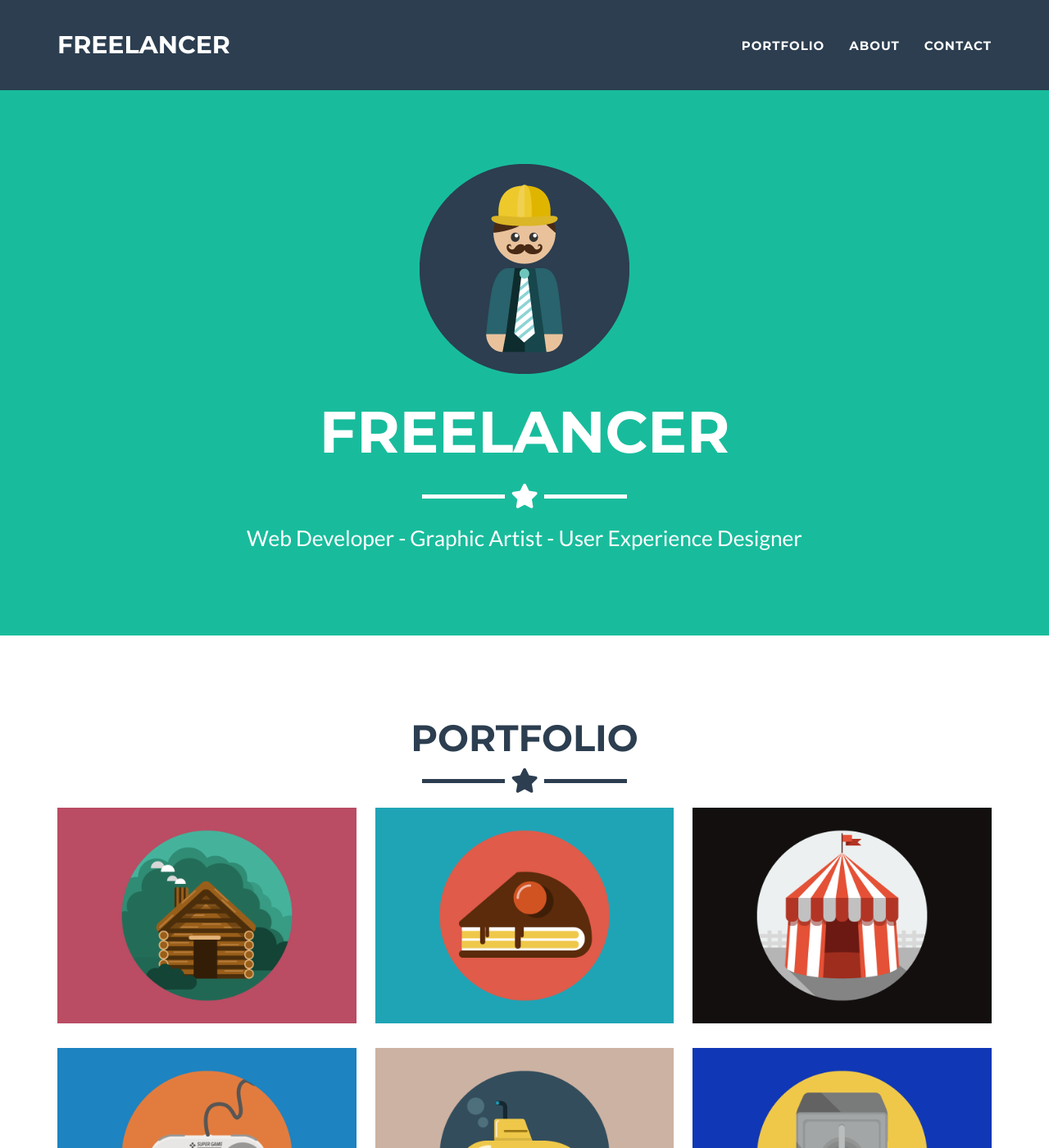
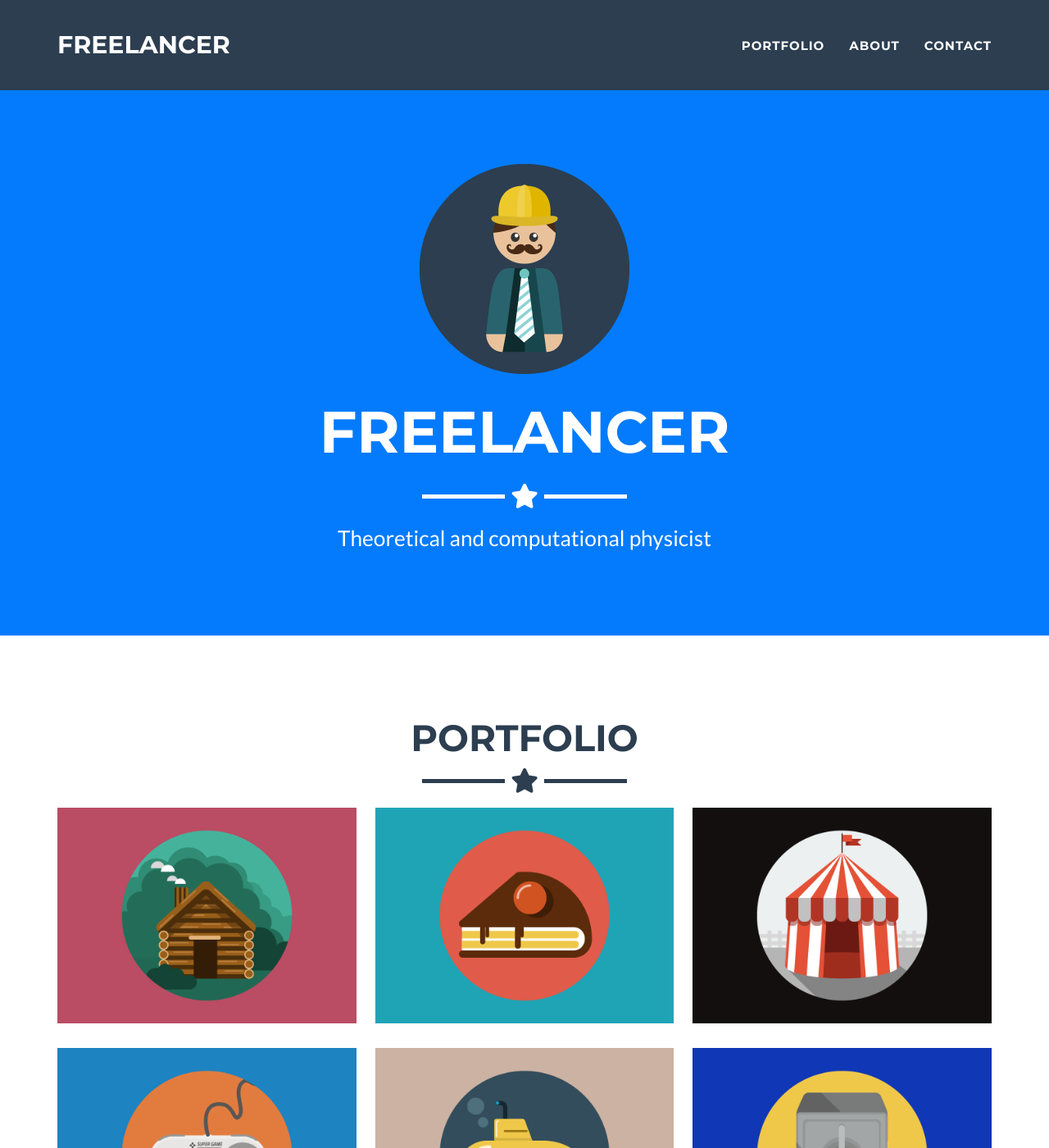
Before and after one commit to galante-mario/galante-mario.github.io, a Jekyll site: the page built from _posts/2014-07-18-project-1.markdown, in a window 1280 px wide and 1400 px high. Shown: the whole window at 82% size. Built offline with Jekyll 4.4.1, drawn with Linux system fonts in a browser that asks for light colours; some of the changed lines change nothing that is shown.

Commit message:
color change

```diff
--- a/_config.yml
+++ b/_config.yml
@@ -1,10 +1,10 @@
 # Site settings
 title: Freelancer
-email: your-email@domain.com
-url: https://github.com/jeromelachaud/freelancer-theme
-description: "Write an awesome description for your new site here. You can edit this line in _config.yml. It will appear in your document head meta (for Google search results) and in your feed.xml site description."
-keywords: "your keywords, separated by commas"
-skills: "Web Developer - Graphic Artist - User Experience Designer"
+email: mglantephys@gmail.com
+url: https://mgalantephys.github.io/
+description: "Personal website of Dr. Mario Galante"
+keywords: "research, physics, spin transport, quantum many-body, van der Waals"
+skills: "Theoretical and computational physicist"
 meta_author: LastName FirstName
 
 # Google webmaster tools
@@ -17,15 +17,15 @@ bing_verify:
 # - static : pass through formspree.io to validate email sending
 # - disqus : replace contact form by disqus thread
 # - comment the line below if you want to stick with the default PHP contact form
-contact: static
+#contact: static
 
 # If you use disqus you need disqus shortname
 # https://help.disqus.com/customer/portal/articles/466208
-disqus_shortname: myshortname
+#disqus_shortname: myshortname
 
 # Color settings (hex-codes without the leading hash-tag)
 color:
-  primary: 18bc9c #80B3FF
+  primary: 037bfc #80B3FF
   primary-rgb: "24,288,156" #"128,179,255"
   secondary: 2c3e50 #FD6E8A
   secondary-dark: 233140 #A2122F
```
